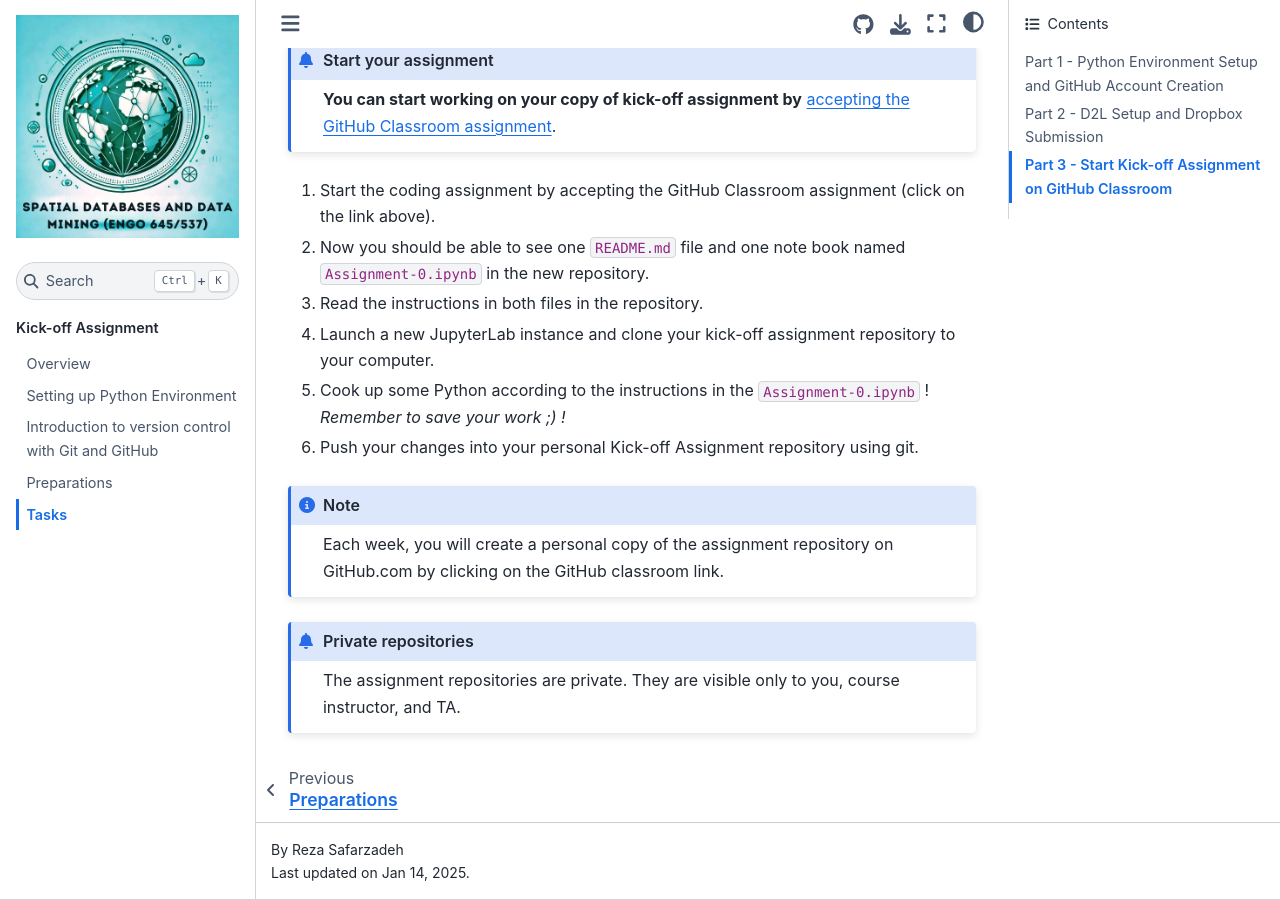
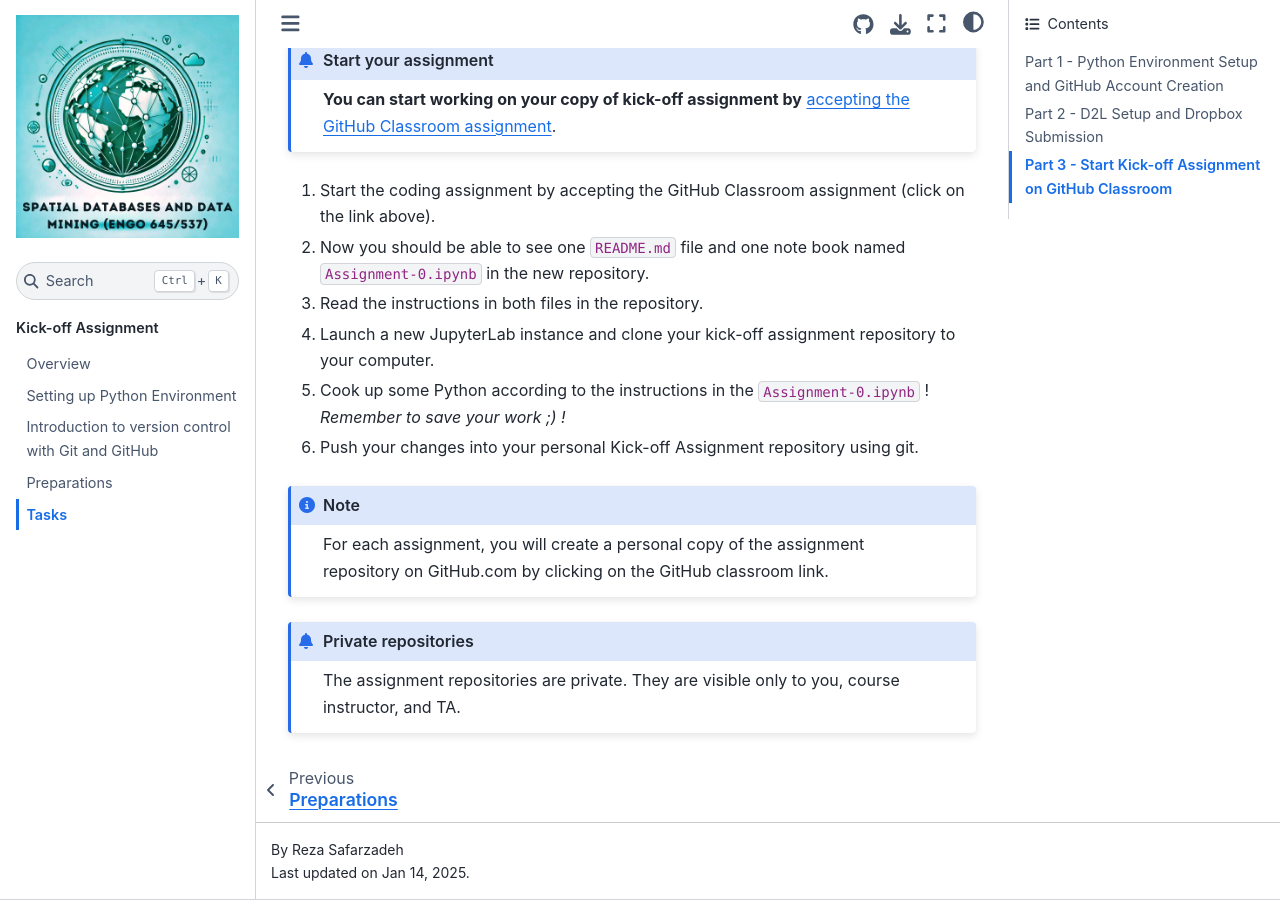
Before and after one commit to safarzadeh-reza/Spatial_Data_Mining_Winter2025, a Sphinx documentation site: the page built from source/tutorials/L1/assignment-1.rst, in a window 1280 px wide and 900 px high, scrolled down 1535 px. Built offline with Sphinx 7.4.7 and the Sphinx Book theme 1.1.4, drawn with Linux system fonts in a browser that asks for light colours.

Commit message:
added classroom link

```diff
--- a/source/tutorials/L1/assignment-1.rst
+++ b/source/tutorials/L1/assignment-1.rst
@@ -48,7 +48,7 @@
 
 .. admonition:: Start your assignment
 
-    **You can start working on your copy of kick-off assignment by** `accepting the GitHub Classroom assignment <https://classroom.github.com/a/ea4XxuXn>`__.
+    **You can start working on your copy of kick-off assignment by** `accepting the GitHub Classroom assignment <https://classroom.github.com/a/DYG7-UzZ>`__.
 
 
 1. Start the coding assignment by accepting the GitHub Classroom assignment (click on the link above).
@@ -61,7 +61,7 @@
 
 .. note::
 
-    Each week, you will create a personal copy of the assignment repository on GitHub.com by clicking on the GitHub classroom link.
+    For each assignment, you will create a personal copy of the assignment repository on GitHub.com by clicking on the GitHub classroom link.
 
 
 .. admonition:: Private repositories
```
